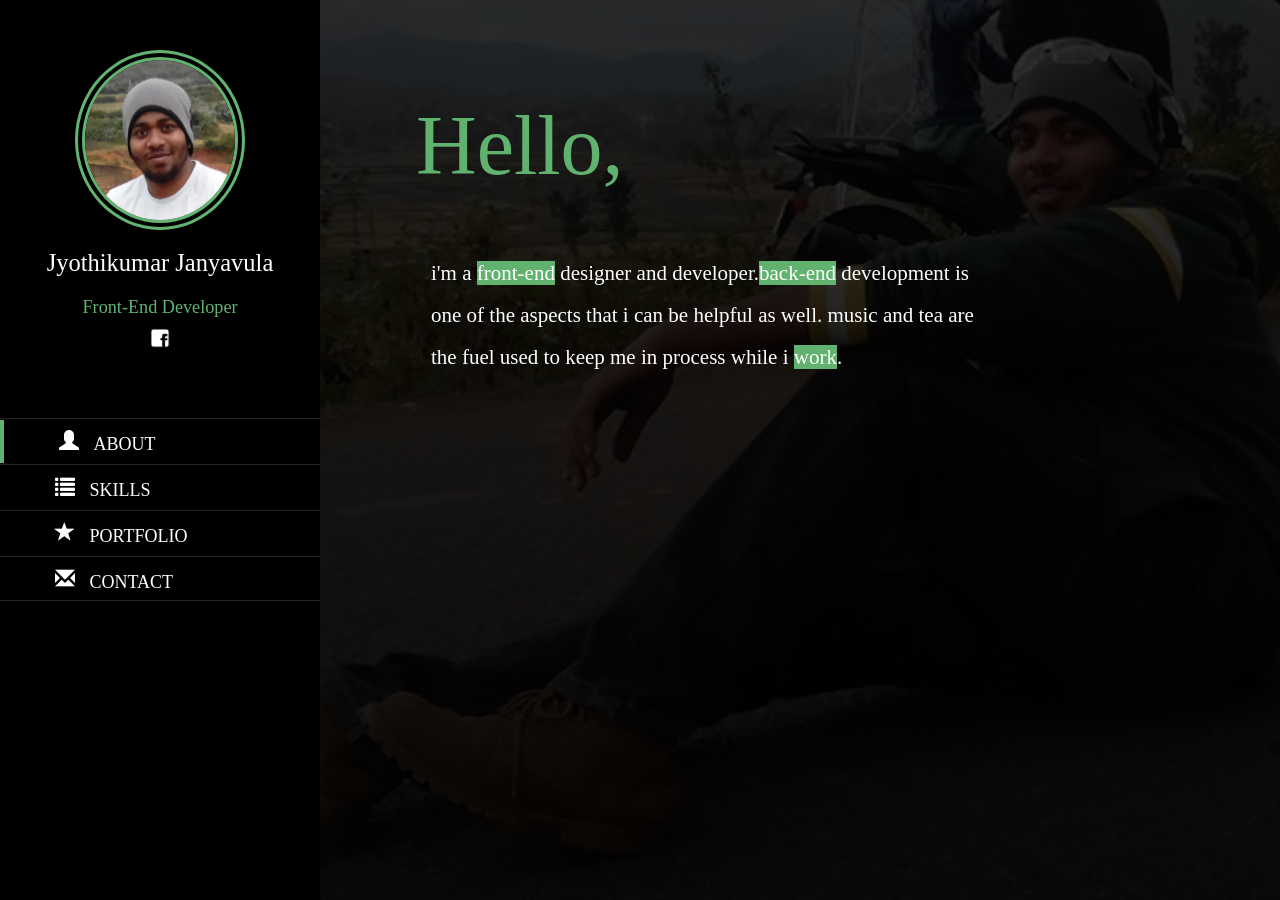
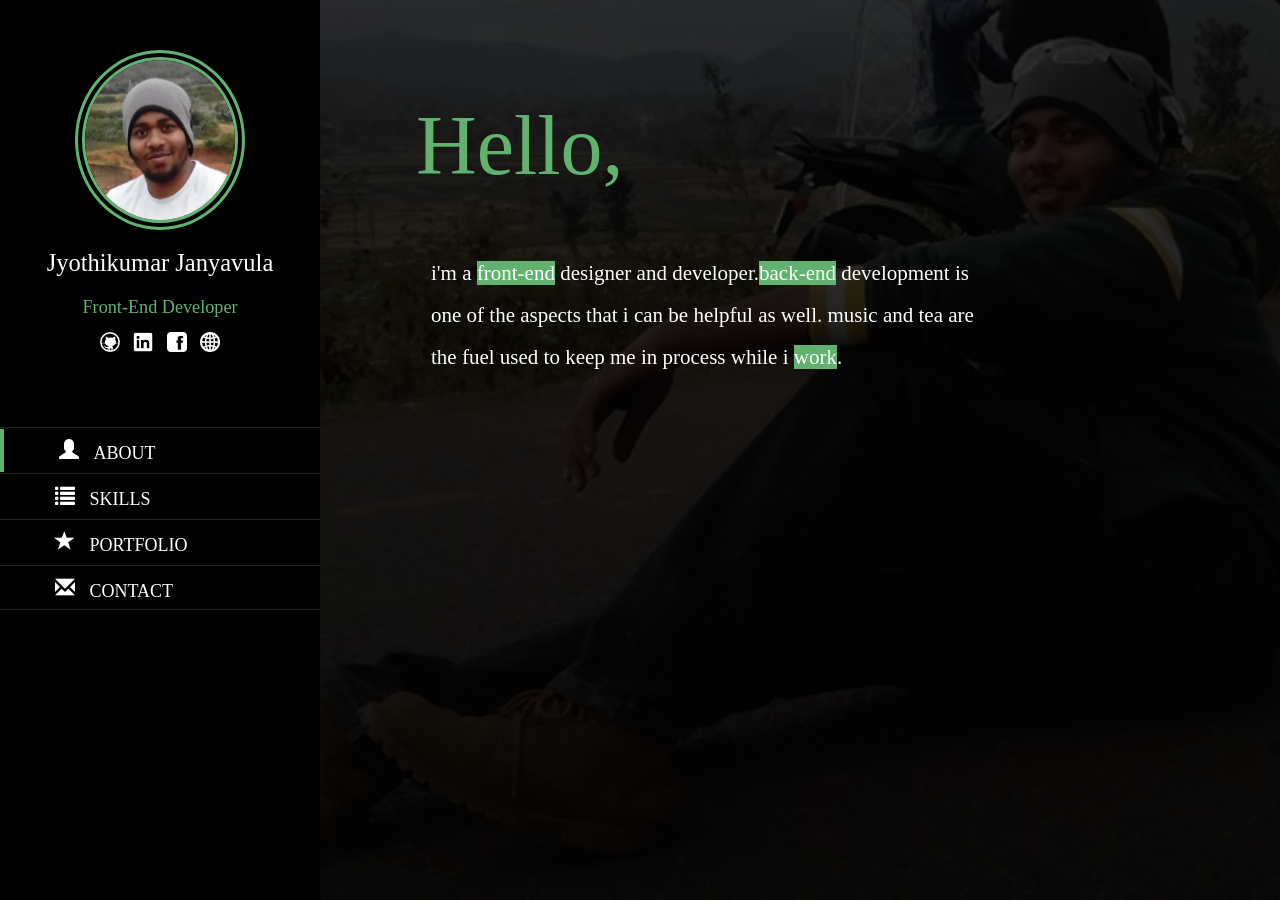
Before and after one commit to jyothikumar1990/jyothikumar1990.github.io, a Jekyll site: the page built from index.html, in a window 1280 px wide and 900 px high. Built offline with Jekyll 4.4.1, drawn with Linux system fonts in a browser that asks for light colours; nearby versions of some CDN libraries; some web fonts are replaced; some of the changed text lies outside the part shown.

Commit message:
social links added

```diff
--- a/_sass/_custom.scss
+++ b/_sass/_custom.scss
@@ -55,6 +55,8 @@ h1{
 
   .facebook{
     width: 20px;
+    margin: 5px;
+
   }
 }
 
@@ -220,6 +222,7 @@ h1{
               top: 50%;
               transform: translateY(-50%);
               color: transparent;
+              position: relative;
 
             }
 
@@ -240,6 +243,7 @@ h1{
     background-color: #fff;
     color:#666;
     font-size: 1.5em;
+    text-align: center;
     // background: linear-gradient(rgba(0,0,0,0.5), rgba(0,0,0,0.5)),
     //             url(/images/contact.jpg) no-repeat center center;
     // background-size: cover;
@@ -247,8 +251,10 @@ h1{
 
 
     form{
-      margin-top: 100px;
+      margin-top: 50px;
       color: #666;
+      text-align: center;
+      margin-bottom: 30px;
 
       input,textarea{
         width: 80%;
@@ -264,9 +270,13 @@ h1{
         }
       }
       button{
-        margin-left: 60px;
-        color: #222;
+        // margin-left: 60px;
+        color: #666;
       }
+    }
+
+    .sub_contact{
+      padding: 10px;
     }
   }
 }
--- a/index.html
+++ b/index.html
@@ -11,7 +11,10 @@ layout: default
           <h1>Jyothikumar Janyavula</h1>
           <h2>Front-End Developer</h2>
           <div class="social">
+            <a href="https://github.com/jyothikumar1990"><img class="facebook" src="images/github.jpg"></a>
+            <a href="https://www.linkedin.com/hp/?dnr=ixD1V9vB6sZD_l5oaxE1U9u81neYglZ9kGbh"><img class="facebook" src="images/linkedin.png"></a>
             <a href="https://www.facebook.com/jyothikumar.janyavula"><img class="facebook" src="images/facebook-white.png"></a>
+            <a href="http://jyothikumar1990.github.io/"><img class="facebook" src="images/website.jpg"></a>
           </div>
         </div>
         <!-- NAVIGATION MENU -->
@@ -107,17 +110,18 @@ layout: default
       <div class="row nomargin" id="contact">
         <h1>GET IN TOUCH</h1>
         <hr style="width: 25%; margin-left: auto; margin-right: auto;border-top:2px solid #666">
-        <div class="col-md-6 contact_details">
+        <div class="col-md-12 col-xs-12 contact_details">
           <form action="http://pooleapp.com/stash/e7b2897c-c1bc-4757-a4da-769f5b9a2ee3/" method="post">
             <!-- <input type="hidden" name="redirect_to" value="{YOUR-THANKS-PAGE}" /> -->
             <input type="text" name="Name" placeholder="Your Name"><br>
             <input type="text" name="Email" placeholder="Your Email"><br>
             <textarea name="Message" placeholder="Your Message"></textarea><br>
-            <button type="submit" value="submit">SEND</button>
+            <button type="submit" value="submit"><span class="glyphicon glyphicon-send"></span> Email Me</button>
           </form>
         </div>
-        <div class="col-md-6 contact_details">
-
+        <div class="col-md-12 col-xs-12 contact_details">
+          <div class="sub_contact"><span class="glyphicon glyphicon-envelope">  jyothikumar1990@gmail.com</div>
+          <div class="sub_contact"><span class="glyphicon glyphicon-earphone"></span>  9000046088</div>
         </div>
       </div>
     </div>
```
Also changed, not shown: images/facebook-white.png, images/github.jpg (added), images/linkedin.png (added), images/website.jpg (added).
